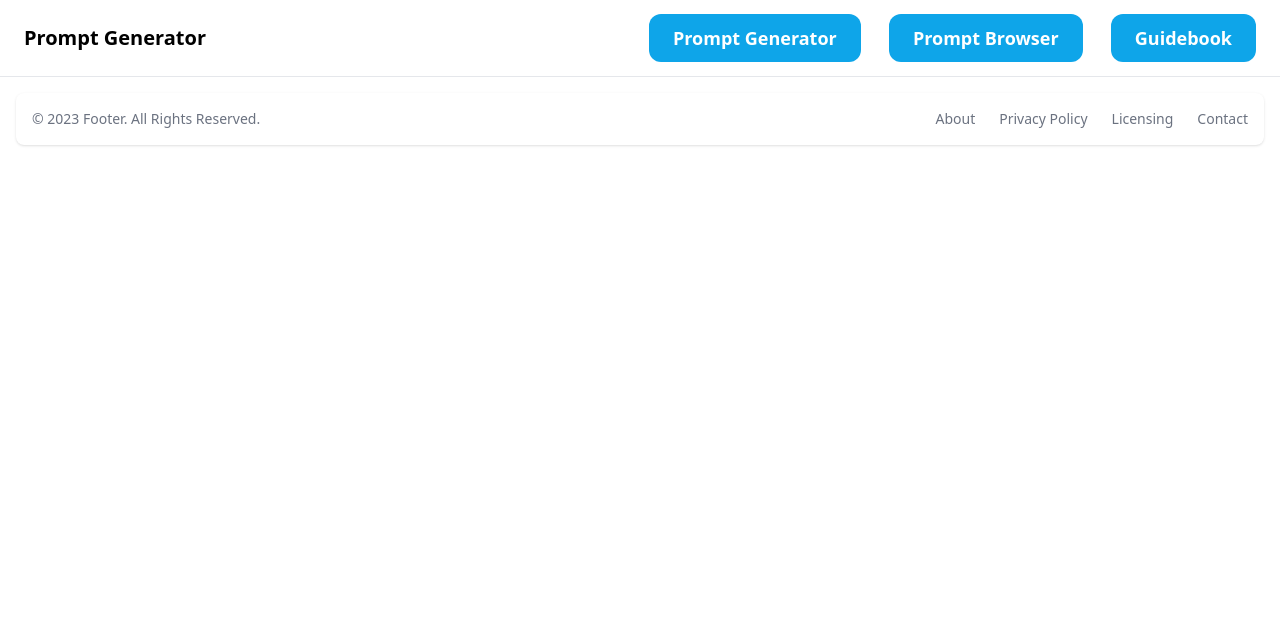
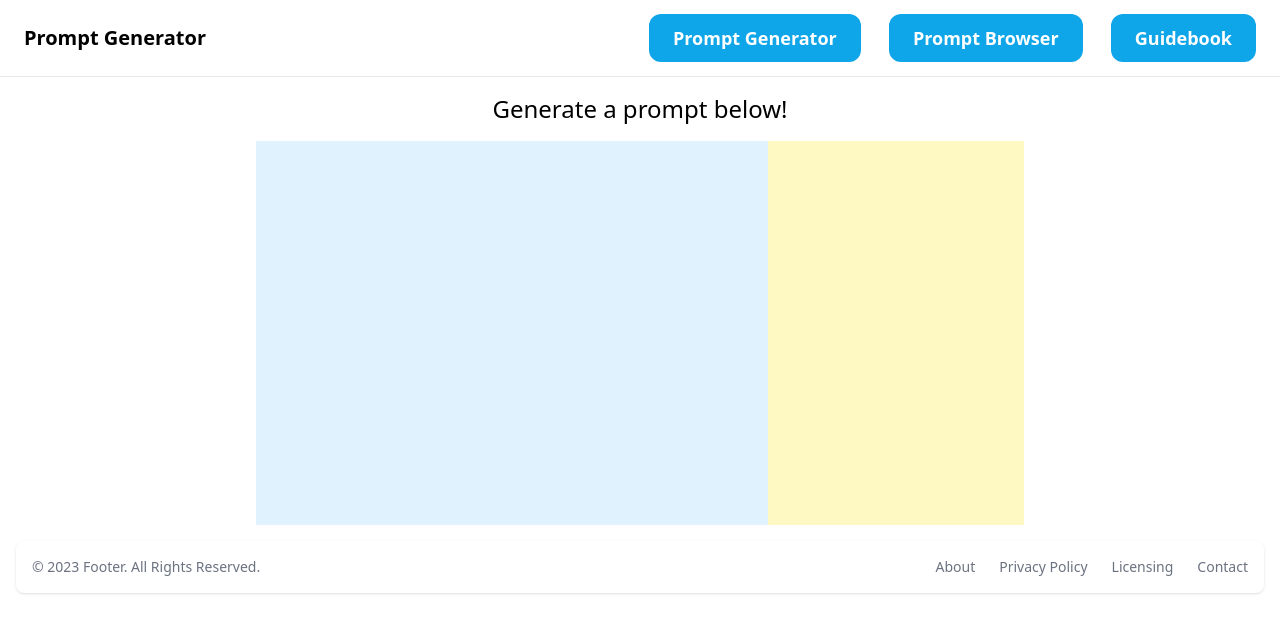
Before and after one commit to llcit/gpt-guidebook, a Django app: page /generator/ in a window 1280 px wide. Shown: the top 633 px of the page. Run offline with Django 4.2, Linux system fonts and the light colour scheme; some libraries are stand-ins or nearby versions.

Commit message:
Outline for Browser and Generator
I created an outline for both the browser and the generator.

```diff
--- a/guidebook/prompt/templates/prompt/base.html
+++ b/guidebook/prompt/templates/prompt/base.html
@@ -20,6 +20,8 @@
       </div>
     </nav>
     {%block sidebar%} {%endblock%}
+    {%block searchcontent %} {%endblock%}
+    {%block generator %} {%endblock%}
 
 
     <footer class="bg-white rounded-lg shadow m-4 dark:bg-gray-800">
@@ -44,20 +46,7 @@
     </footer>
 
     <script>
-      /*
-      $(document).ready(function() {
-        $('.section-link').click(function(event) {
-          event.preventDefault();
-          var sectionTitle = $(this).data('section-title');
-          var paragraphSet = $(this).data('paragraph-set');
 
-          $('#section-text-container').text(sectionTitle);
-
-          //paragraphs_json_data has the thing in it
-
-        });
-      });
-      */
     </script>
   </body>
 </html>
--- a/guidebook/prompt/templates/prompt/generator.html
+++ b/guidebook/prompt/templates/prompt/generator.html
@@ -2,3 +2,23 @@
 
 {%block title%} Prompt Generator {%endblock%}
 {%block content%} Prompt Generator {%endblock%}
+{%block generator%}
+<center>
+    <div class="mt-4 text-2xl">Generate a prompt below!</div>
+</center>
+
+<div class="mt-4 grid grid-cols-10">
+    <div class="col-span-2">
+
+    </div>
+    <div class="col-span-4 bg-sky-100 h-96">
+
+    </div>
+    <div class="col-span-2 bg-yellow-100 h-96">
+
+    </div>
+    <div class="col-span-2">
+
+    </div>
+</div>
+{%endblock%}
```
Also changed, not shown: guidebook/prompt/templates/prompt/browser.html (+16 -0 lines), guidebook/prompt/templates/prompt/guidebook.html (+15 -13 lines).
